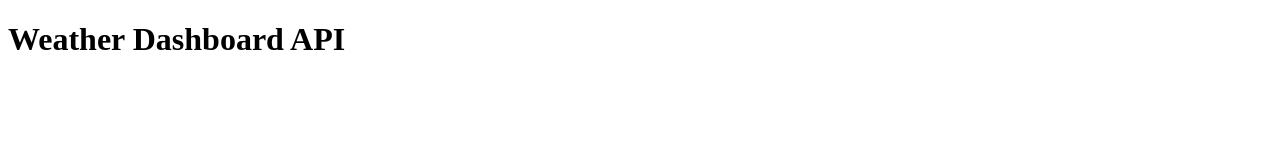
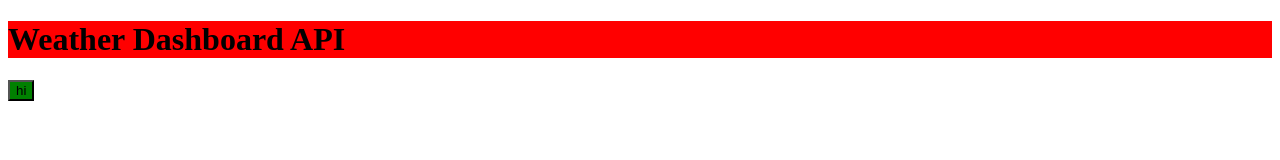
Before and after one commit to T-Wesst/weather-api, a plain HTML site: page index.html in a window 1280 px wide. Drawn offline with Linux system fonts and the light colour scheme.

Commit message:
structure dir

```diff
--- a/src/index.html
+++ b/index.html
@@ -6,11 +6,13 @@
   <meta http-equiv="X-UA-Compatible" content="IE=edge">
   <meta name="viewport" content="width=device-width, initial-scale=1.0">
   <title>Weather Dashboard API</title>
+  <link rel="stylesheet" href="./styles/index.css">
 </head>
 
 <body>
-  <h1>Weather Dashboard API</h1>
-
+  <h1 class="header">Weather Dashboard API</h1>
+  <button class="btn">hi</button>
+  <script src="./scripts/index.js"></script>
 </body>
 
 </html>
--- /dev/null
+++ b/styles/index.scss
@@ -0,0 +1,7 @@
+.header {
+  background-color: red;
+}
+
+.btn {
+  background-color: green;
+}
```
Also changed, not shown: scripts/index.js (added), src/styles/index.css (deleted), styles/index.css (added), 1 other file.
